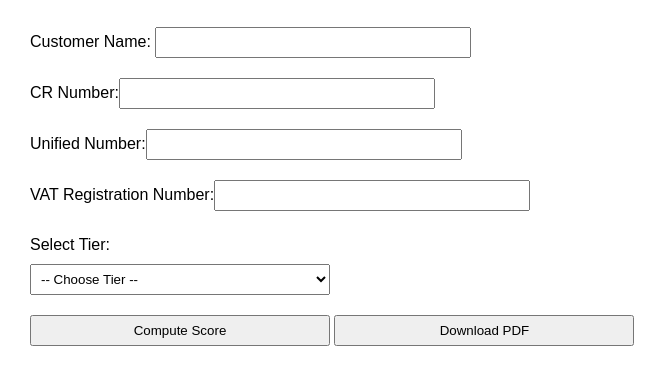
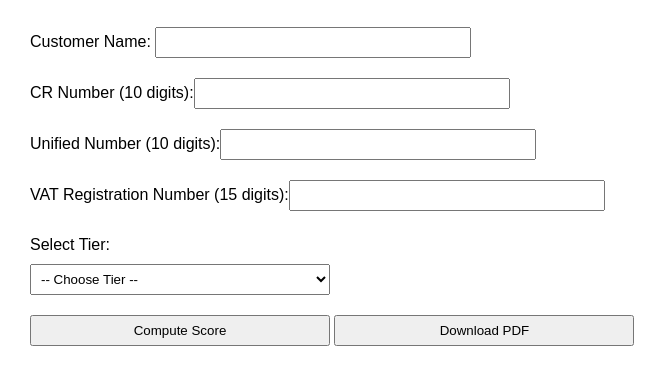
Before and after one commit to rubenbalooni1990/score-calculator, a plain HTML site: page index.html in a window 1280 px wide. Shown: the part 61-446 px from the top of the page, without its empty margins (0-667 px from the left). Drawn offline with nearby package versions, Linux system fonts and the light colour scheme.

Commit message:
Update index.html

```diff
--- a/index.html
+++ b/index.html
@@ -15,9 +15,9 @@
 
   <div class="field-row">
     <label>Customer Name: <input type="text" id="customerName"></label><br>
-    <label>CR Number:<input type="text" id="crNumber" class="numeric" inputmode="numeric"></label><br>
-<label>Unified Number:<input type="text" id="unifiedNumber" class="numeric" inputmode="numeric"></label><br>
-<label>VAT Registration Number:<input type="text" id="vatNumber" class="numeric" inputmode="numeric"></label>
+    <label>CR Number (10 digits):<input type="text" id="crNumber" class="numeric" inputmode="numeric"></label><br>
+<label>Unified Number (10 digits):<input type="text" id="unifiedNumber" class="numeric" inputmode="numeric"></label><br>
+<label>VAT Registration Number (15 digits):<input type="text" id="vatNumber" class="numeric" inputmode="numeric"></label>
   </div>
 
   <label for="tier">Select Tier:</label><br>
```
